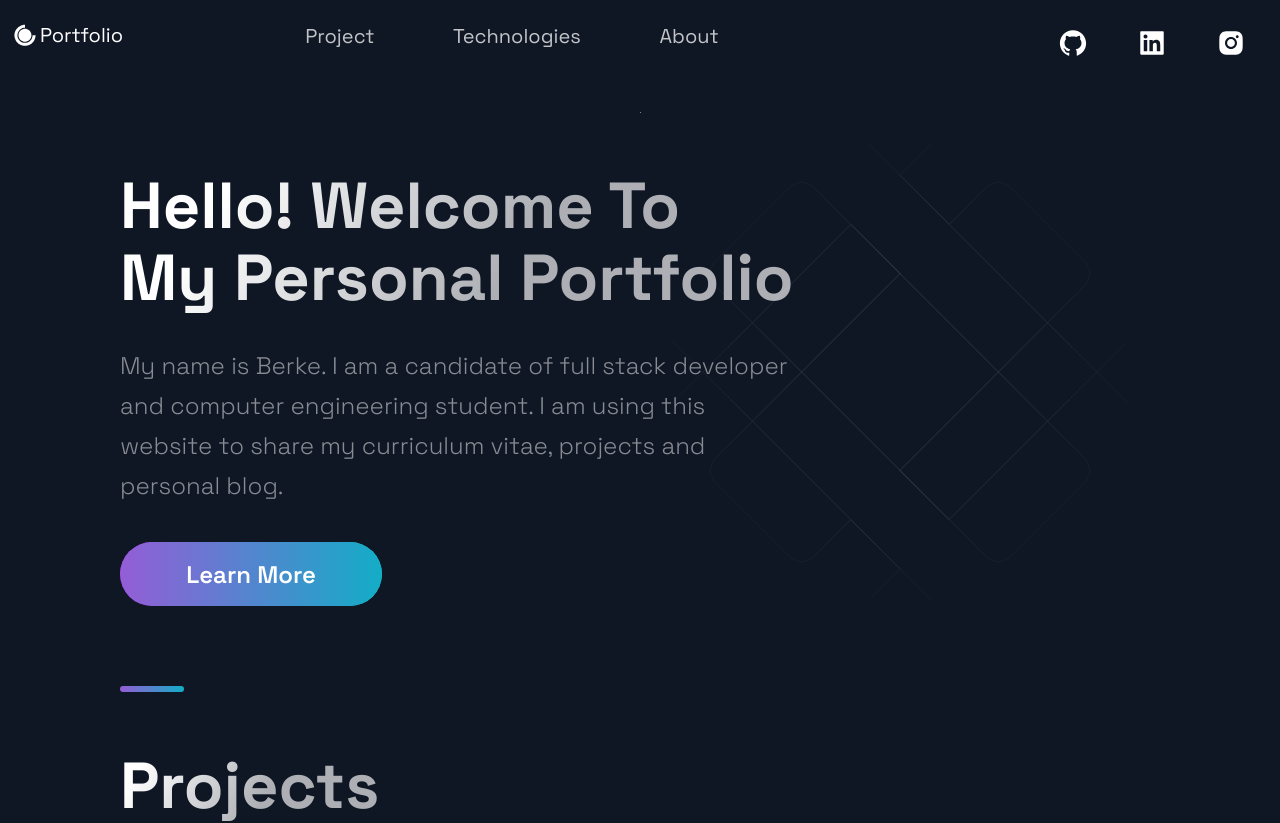
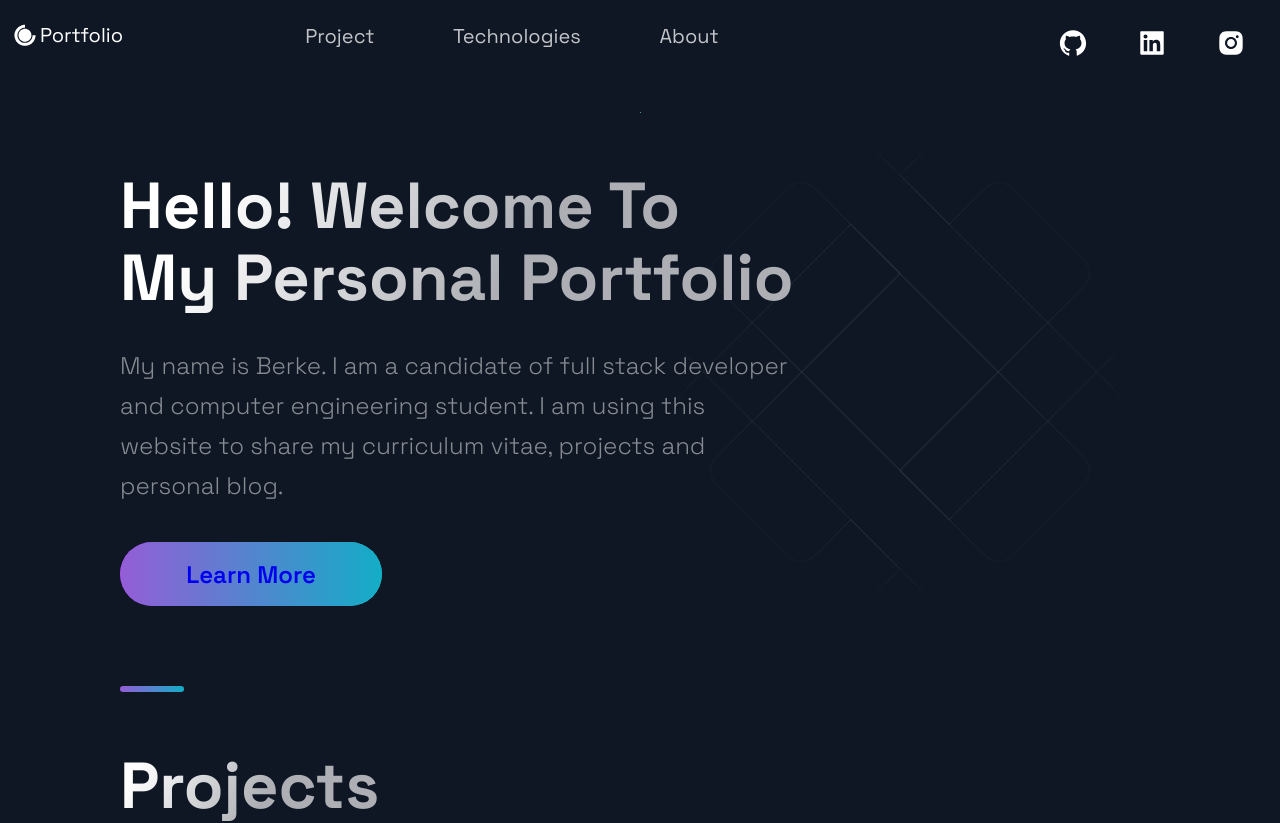
Before and after one commit to eberkeaydin/portfolio, a Next.js app: page / in a window 1280 px wide. Shown: the top 823 px of the page. Built offline with nearby package versions, Linux system fonts and the light colour scheme.

Commit message:
Hero is updated

```diff
--- a/src/components/Hero/Hero.js
+++ b/src/components/Hero/Hero.js
@@ -14,7 +14,7 @@ const Hero = (props) => (
       <SectionText>
         My name is Berke. I am a candidate of full stack developer and computer engineering student. I am using this website to share my curriculum vitae, projects and personal blog.
       </SectionText>
-      <Button onClick={props.handleClick}>Learn More</Button>
+      <Button onClick={props.handleClick}><a href='https://www.linkedin.com/in/eberkeaydin/'>Learn More</a></Button>
     </LeftSection>
   </Section>
 );
```
